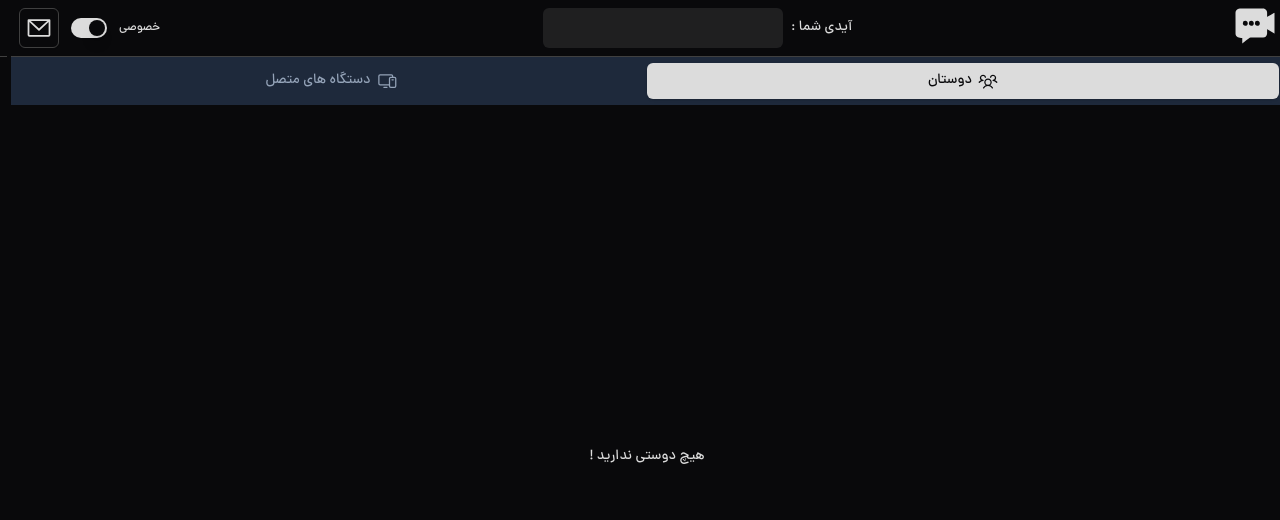
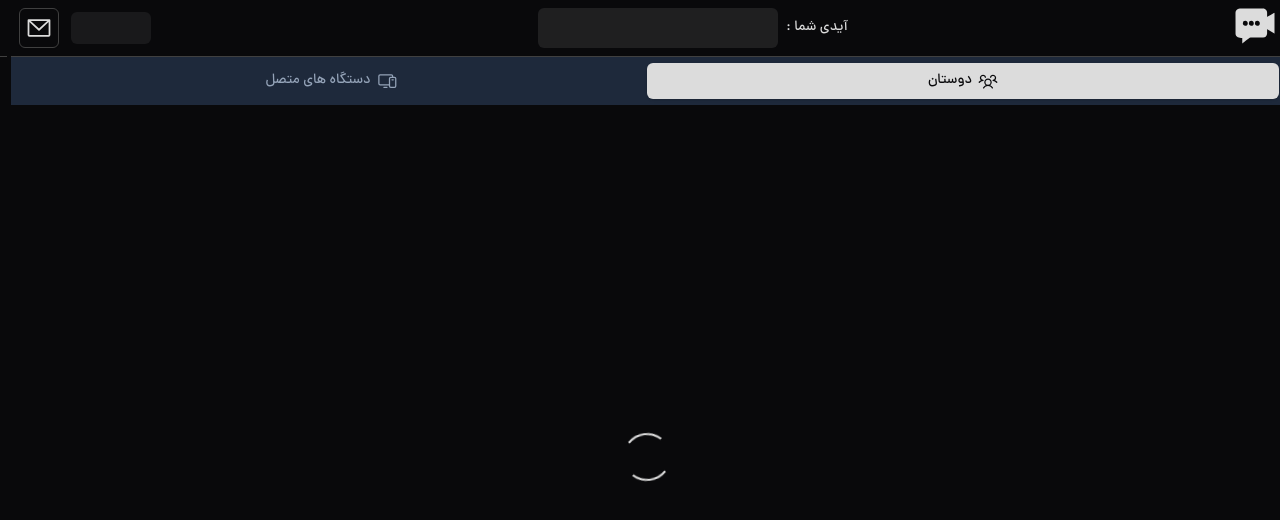
Before and after one commit to mohammad-reza-tajik/net-call-frontend, a Next.js app: page / in a window 1280 px wide. Shown: the top 520 px of the page. Built offline with nearby package versions, Linux system fonts and the light colour scheme.

Commit message:
feat: show loader and skeleton in some of comps before isLoaded

```diff
--- a/components/homePage/FriendList.tsx
+++ b/components/homePage/FriendList.tsx
@@ -9,6 +9,8 @@ import friendsSignal from "@/signals/peer/friends";
 import Pagination from "@/components/shared/Pagination";
 import { useSignals } from "@preact/signals-react/runtime";
 import routerSignal from "@/signals/router";
+import isLoadedSignal from "@/signals/isLoaded";
+import Loader from "@/components/shared/Loader";
 
 const ITEMS_PER_PAGE = 20;
 
@@ -76,6 +78,14 @@ function FriendList() {
         return data;
     };
 
+    if (!isLoadedSignal.value) {
+        return (
+            <div className={"flex justify-center items-center h-full"}>
+                <Loader className={"size-10 md:size-12"} />
+            </div>
+        );
+    }
+
     return (
         <>
             {friendsSignal.value.length === 0 ? (
--- a/components/homePage/PeerList.tsx
+++ b/components/homePage/PeerList.tsx
@@ -22,6 +22,8 @@ import { Input } from "@/components/ui/input";
 import toast from "react-hot-toast";
 import { useRef } from "react";
 import localPeerIdSignal from "@/signals/peer/localPeerId";
+import Loader from "@/components/shared/Loader";
+import isLoadedSignal from "@/signals/isLoaded";
 
 const ITEMS_PER_PAGE = 20;
 
@@ -132,6 +134,14 @@ function PeerList() {
         return data;
     };
 
+    if (!isLoadedSignal.value) {
+        return (
+            <div className={"flex justify-center items-center h-full"}>
+                <Loader className={"size-10 md:size-12"} />
+            </div>
+        );
+    }
+
     return (
         <>
             {peersToShowSignal.value.length === 0 ? (
--- a/components/shared/VisibilitySwitch.tsx
+++ b/components/shared/VisibilitySwitch.tsx
@@ -1,12 +1,13 @@
 "use client";
-import {Switch} from "@/components/ui/switch";
+import { Switch } from "@/components/ui/switch";
 import visibilitySignal from "@/signals/peer/visibility";
-import {useSignals} from "@preact/signals-react/runtime";
+import { useSignals } from "@preact/signals-react/runtime";
 import socketSignal from "@/signals/socket";
 import statusSignal from "@/signals/peer/status";
+import { Skeleton } from "@/components/ui/skeleton";
+import isLoadedSignal from "@/signals/isLoaded";
 
 function VisibilitySwitch() {
-
     useSignals();
 
     const changeVisibilityHandler = () => {
@@ -23,10 +24,21 @@ function VisibilitySwitch() {
 
     return (
         <>
-            <label className={"text-xs"} htmlFor={"visibility"}>
-                خصوصی
-            </label>
-            <Switch id={"visibility"} onCheckedChange={changeVisibilityHandler} checked={visibilitySignal.value === "hidden"} className={"[direction:ltr]"} />
+            {isLoadedSignal.value ? (
+                <>
+                    <label className={"text-xs"} htmlFor={"visibility"}>
+                        خصوصی
+                    </label>
+                    <Switch
+                        id={"visibility"}
+                        onCheckedChange={changeVisibilityHandler}
+                        checked={visibilitySignal.value === "hidden"}
+                        className={"[direction:ltr]"}
+                    />
+                </>
+            ) : (
+                <Skeleton className={"w-20 h-8"} />
+            )}
         </>
     );
 }
```
